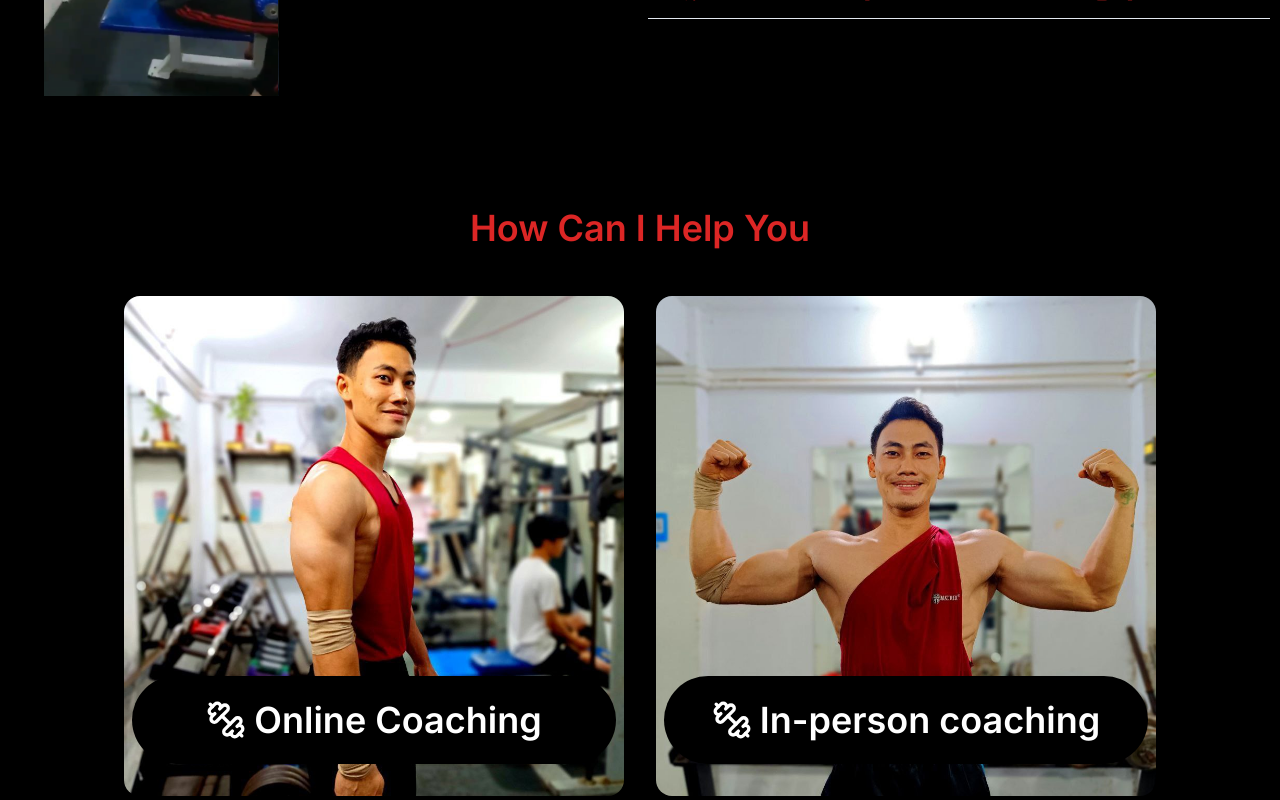
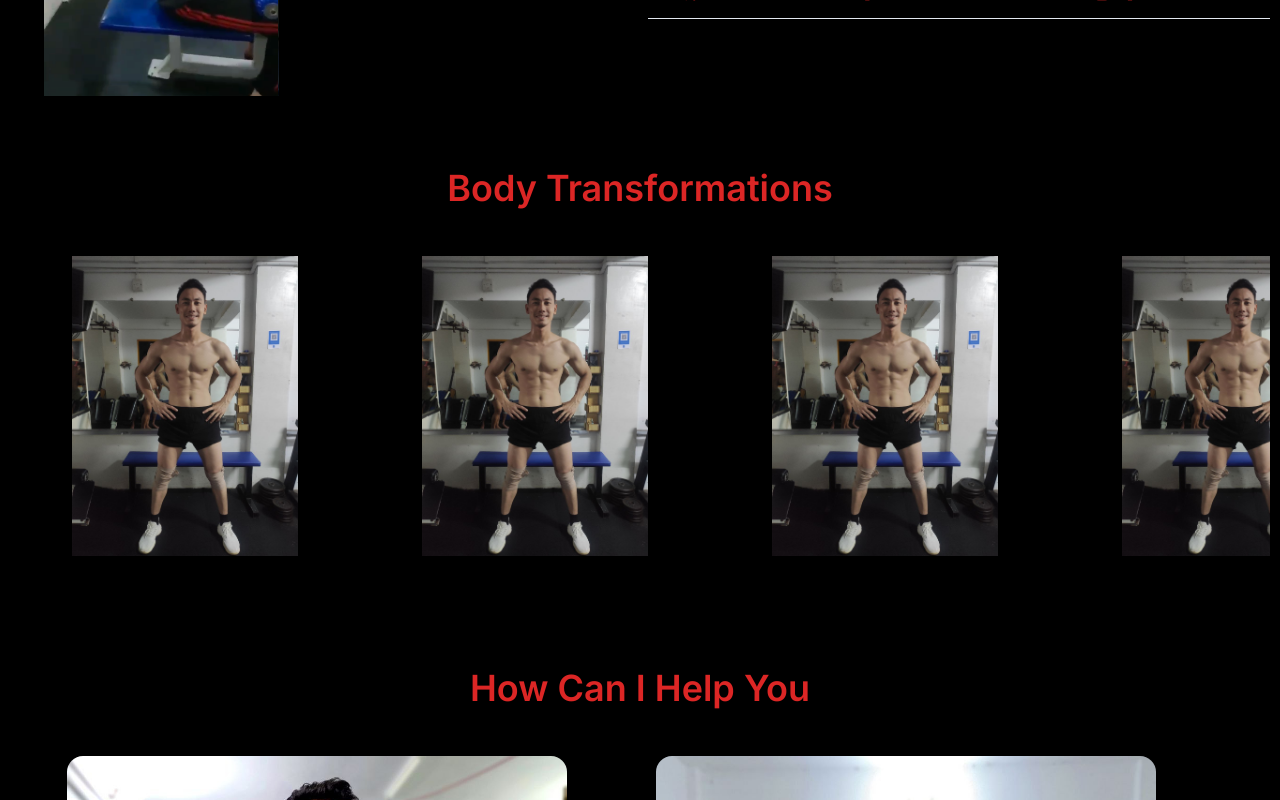
Before and after one commit to SaiThihaK/Ko-Myo-Min-Htun-Personal-Trainner, a Next.js app: page / in a window 1280 px wide. Shown: the part 2320-3120 px from the top of the page. Built offline with nearby package versions, Linux system fonts and the light colour scheme.

Commit message:
feat/body-transformation"

```diff
--- /dev/null
+++ b/src/container/home/body-transformation/index.tsx
@@ -0,0 +1,30 @@
+import Header from "@/components/shared/header";
+import Image from "next/image";
+import { FC } from "react";
+
+const BodyTransformation: FC = () => {
+  return (
+    <>
+      <div className="container w-full py-6">
+        <Header>Body Transformations</Header>
+        <div className="w-full h-full flex overflow-y-scroll no-scrollbar">
+          {[1, 2, 3, 4, 5, 6].map((_, index) => (
+            <div
+              key={index}
+              className="w-full md:w-[350px]  h-[300px] flex-shrink-0 relative"
+            >
+              <Image
+                src={"/images/p9.jpg"}
+                fill
+                className="object-contain"
+                alt="body transformation"
+              />
+            </div>
+          ))}
+        </div>
+      </div>
+    </>
+  );
+};
+
+export default BodyTransformation;
--- a/src/container/home/faq/index.tsx
+++ b/src/container/home/faq/index.tsx
@@ -4,7 +4,7 @@ import FaqAccordion from "./faq-accordion";
 
 const Faq = () => {
   return (
-    <div>
+    <>
       <div className="container py-6">
         <Header>မေးခွန်းများ</Header>
         <div className="flex flex-col md:flex-row md:items-center gap-4">
@@ -31,7 +31,7 @@ const Faq = () => {
           </div>
         </div>
       </div>
-    </div>
+    </>
   );
 };
 
--- a/src/container/home/index.tsx
+++ b/src/container/home/index.tsx
@@ -1,4 +1,5 @@
 import { FC } from "react";
+import BodyTransformation from "./body-transformation";
 import Contact from "./contact";
 import Faq from "./faq";
 import Hero from "./hero";
@@ -11,7 +12,9 @@ const HomeContainer: FC = () => {
       <Hero />
       <Intro />
       <Faq />
+      <BodyTransformation />
       <Service />
+
       <Contact />
     </>
   );
--- a/src/container/home/service/index.tsx
+++ b/src/container/home/service/index.tsx
@@ -7,8 +7,8 @@ const Service = () => {
       <div className="container py-6 gap-6   md:py-[4rem]">
         <Header>How Can I Help You</Header>
         <div className="flex flex-col md:flex-row gap-8 items-center justify-center">
-          <div>
-            <div className="w-full md:w-[500px] group cursor-pointer rounded-2xl  bg-service1 bg-cover bg-no-repeat bg-center aspect-square relative">
+          <div className="basis-1/2 w-full">
+            <div className="w-full md:w-[500px] md:mx-auto group cursor-pointer rounded-2xl  bg-service1 bg-cover bg-no-repeat bg-center aspect-square relative">
               <div className="w-full h-full flex justify-start items-end px-2">
                 <Header className="text-white  flex-nowrap mb-8 group-hover:bg-primary transition-all duration-500 ease-in-out  bg-black text-center rounded-full">
                   <div className="w-full flex  group-hover:gap-x-4 transition-all duration-500 ease-in-out  gap-x-2 items-center justify-center">
@@ -20,7 +20,7 @@ const Service = () => {
             </div>
             <Header>100K MMK</Header>
           </div>
-          <div>
+          <div className="basis-1/2 w-full">
             <div className="w-full  mx-auto md:mx-0 md:w-[500px] group cursor-pointer rounded-2xl  bg-service2 bg-cover bg-no-repeat bg-center aspect-square relative">
               <div className="w-full h-full flex justify-start items-end px-2">
                 <Header className="text-white mb-8 group-hover:bg-primary transition-all duration-500 ease-in-out  bg-black text-center rounded-full">
```
